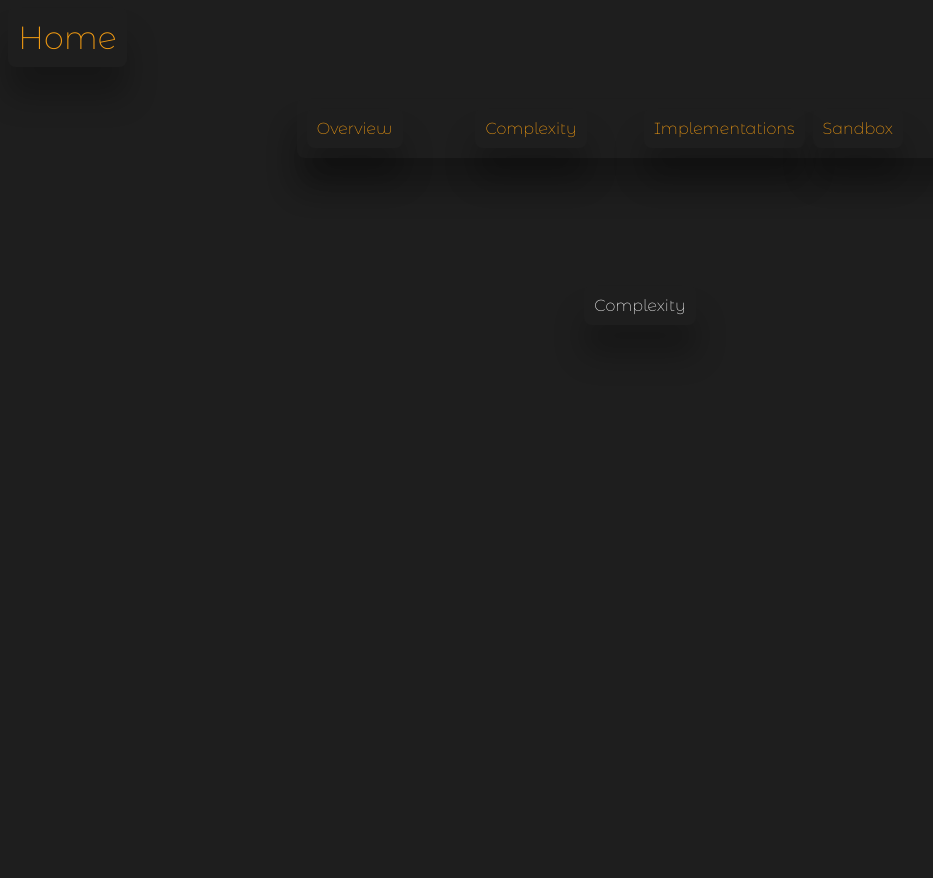
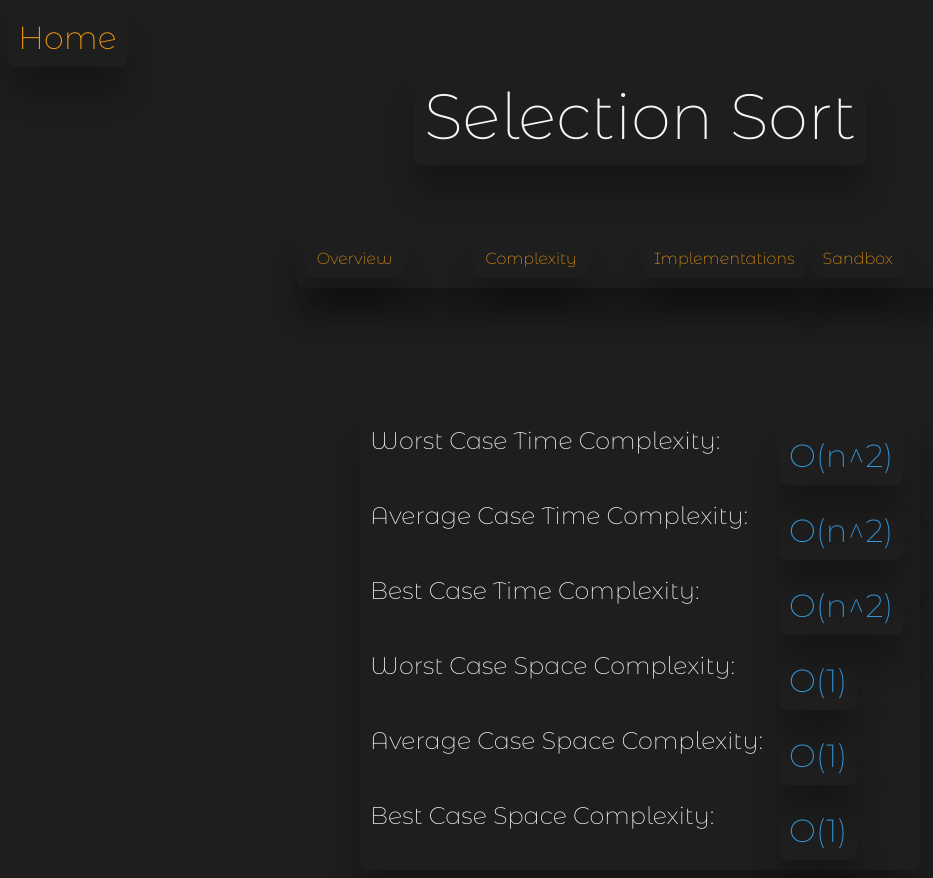
Before and after one commit to LambdaAK/AlgoSandbox, a React (Vite) app: page /selectionsort in a window 1280 px wide. Both pictures are taken after a click on the element "Complexity". Shown: the whole page, without its empty margins (0-933 px from the left). Before the commit the page ends 800 px from the top, so only its background shows below. Built offline with nearby package versions, Linux system fonts and the light colour scheme.

Commit message:
Added a grid to the algopage component

```diff
--- a/package.json
+++ b/package.json
@@ -12,6 +12,7 @@
   },
   "dependencies": {
     "framer-motion": "^10.15.0",
+    "highlight.js": "^11.8.0",
     "react": "^18.2.0",
     "react-dom": "^18.2.0",
     "react-router": "^6.14.2",
@@ -19,6 +20,7 @@
     "sass": "^1.64.2"
   },
   "devDependencies": {
+    "@types/node": "^20.4.7",
     "@types/react": "^18.2.15",
     "@types/react-dom": "^18.2.7",
     "@typescript-eslint/eslint-plugin": "^6.0.0",
--- a/src/components/AlgoPage/AlgoPage.css
+++ b/src/components/AlgoPage/AlgoPage.css
@@ -40,12 +40,23 @@
   box-shadow: 0 30px 30px hsla(0, 0%, 0%, 0.25);
   border-radius: 8px;
   padding: 10px;
+  max-width: 75%;
+  font-size: 1.5rem;
 }
 
 .algo-complexity {
   box-shadow: 0 30px 30px hsla(0, 0%, 0%, 0.25);
   border-radius: 8px;
   padding: 10px;
+  font-size: 1.5rem;
+  display: grid;
+  grid-template-columns: 1fr;
+  gap: 1rem;
+}
+@media (min-width: 400px) {
+  .algo-complexity {
+    grid-template-columns: 3fr 1fr;
+  }
 }
 
 .algo-implementations {
@@ -54,4 +65,40 @@
   padding: 10px;
 }
 
+.algo-header {
+  box-shadow: 0 30px 30px hsla(0, 0%, 0%, 0.25);
+  border-radius: 8px;
+  padding: 10px;
+  display: flex;
+  flex-direction: column;
+  align-items: center;
+  margin-bottom: 2rem;
+  font-size: 2rem;
+}
+@media (min-width: 400px) {
+  .algo-header {
+    font-size: 3rem;
+  }
+}
+@media (min-width: 768px) {
+  .algo-header {
+    font-size: 4rem;
+  }
+}
+
+.complexity-formula {
+  box-shadow: 0 30px 30px hsla(0, 0%, 0%, 0.25);
+  border-radius: 8px;
+  padding: 10px;
+  color: #3498db;
+  width: fit-content;
+  align-self: center;
+  font-size: 1.5rem;
+}
+@media (min-width: 400px) {
+  .complexity-formula {
+    font-size: 2rem;
+  }
+}
+
 /*# sourceMappingURL=AlgoPage.css.map */
--- a/src/components/AlgoPage/AlgoPage.scss
+++ b/src/components/AlgoPage/AlgoPage.scss
@@ -35,12 +35,50 @@
 
 .algo-overview {
     @include shadow;
+    max-width: 75%;
+    font-size: 1.5rem;
 }
 
 .algo-complexity {
     @include shadow;
+    font-size: 1.5rem;
+    display: grid;
+    grid-template-columns: 1fr;
+    gap: 1rem;
+
+    @include sm {
+        grid-template-columns: 3fr 1fr;
+    }
 }
 
 .algo-implementations {
     @include shadow;
 }
+
+.algo-header {
+    @include shadow;
+    display: flex;
+    flex-direction: column;
+    align-items: center;
+    margin-bottom: 2rem;
+    font-size: 2rem;
+    @include sm {
+        font-size: 3rem;
+    }
+    @include md {
+        font-size: 4rem;
+    }
+}
+
+.complexity-formula {
+    @include shadow;
+    color: $primary-color;
+    width: fit-content;
+    // center it
+    align-self: center;
+    font-size: 1.5rem;
+
+    @include sm {
+        font-size: 2rem;
+    }
+}
--- a/src/components/AlgoPage/AlgoPage.tsx
+++ b/src/components/AlgoPage/AlgoPage.tsx
@@ -1,6 +1,7 @@
 import { useState } from "react"
 import "./AlgoPage.css"
 import HomeButton from "../homebutton/HomeButton"
+
 
 export interface Complexity {
 	bestCaseTime: string,
@@ -17,6 +18,7 @@ export interface Implementation {
 }
 
 export interface AlgoPageProps {
+    name: string,
 	overview: string,
 	implementations: Implementation[],
 	complexity: Complexity,
@@ -30,12 +32,20 @@ enum AlgoPageState {
     Sandbox
 }
 
-
 interface AlgoNavButtonProps {
     text: string,
     value: AlgoPageState,
     setter: Function
 }
+
+function AlgoHeader(props: AlgoPageProps) {
+    return (
+        <div className = "algo-header">
+            {props.name}
+        </div>
+    )
+}
+
 function AlgoNavButton(props: AlgoNavButtonProps) {
     return (
         <div className = "algo-nav-button" onClick = {() => props.setter(props.value)}>
@@ -55,7 +65,18 @@ function OverViewComponent(props: AlgoPageProps) {
 function ComplexityComponent(props: AlgoPageProps) {
     return (
         <div className = "algo-complexity">
-            Complexity
+            Worst Case Time Complexity:
+            <span className = "complexity-formula">{props.complexity.worstCaseTime}</span>
+            Average Case Time Complexity:
+            <span className = "complexity-formula">{props.complexity.averageCaseTime}</span>
+            Best Case Time Complexity:
+            <span className = "complexity-formula">{props.complexity.bestCaseTime}</span>
+            Worst Case Space Complexity:
+            <span className = "complexity-formula">{props.complexity.worstCaseSpace}</span>
+            Average Case Space Complexity:
+            <span className = "complexity-formula">{props.complexity.averageCaseSpace}</span>
+            Best Case Space Complexity:
+            <span className = "complexity-formula">{props.complexity.bestCaseSpace}</span>
         </div>
     )
 }
@@ -76,6 +97,7 @@ export function AlgoPage(props: AlgoPageProps) {
     return (
         <div className = "algo-page">
             <HomeButton/>
+            <AlgoHeader {...props}/>
             <div className = "algo-nav">
                 <AlgoNavButton text = "Overview" value = {AlgoPageState.Overview} setter = {setPageState}/>
                 <AlgoNavButton text = "Complexity" value = {AlgoPageState.Complexity} setter = {setPageState}/>
--- a/src/pages/SelectionSort/SelectionSort.tsx
+++ b/src/pages/SelectionSort/SelectionSort.tsx
@@ -49,7 +49,16 @@ const complexity: Complexity = {
 }
 
 const props: AlgoPageProps = {
-    overview: "Overview for selection sort.",
+    name: "Selection Sort",
+    overview:
+    `
+    Selection Sort is a straightforward comparison-based sorting algorithm that effectively sorts an array by dividing it into two regions: the sorted portion and the unsorted portion. The algorithm repeatedly selects the smallest (or largest) element from the unsorted portion and moves it to the end of the sorted region. This process continues iteratively until the entire array becomes sorted.
+
+
+    The Selection Sort algorithm efficiently works by iterating through the unsorted portion and finding the minimum (or maximum) element. Once identified, the algorithm swaps this element with the first element of the unsorted region. This operation effectively expands the sorted region by one element and reduces the unsorted region's size by one. The process then repeats, with each iteration adding one more element to the sorted section, until the entire array becomes sorted.
+
+
+    `,
     implementations: [pythonImplentation, javaImplentation],
     complexity: complexity,
     sandbox: () => <div>Sandbox Component</div>
```
Also changed, not shown: 2 other files (tests, documents, lock files or other folders).
